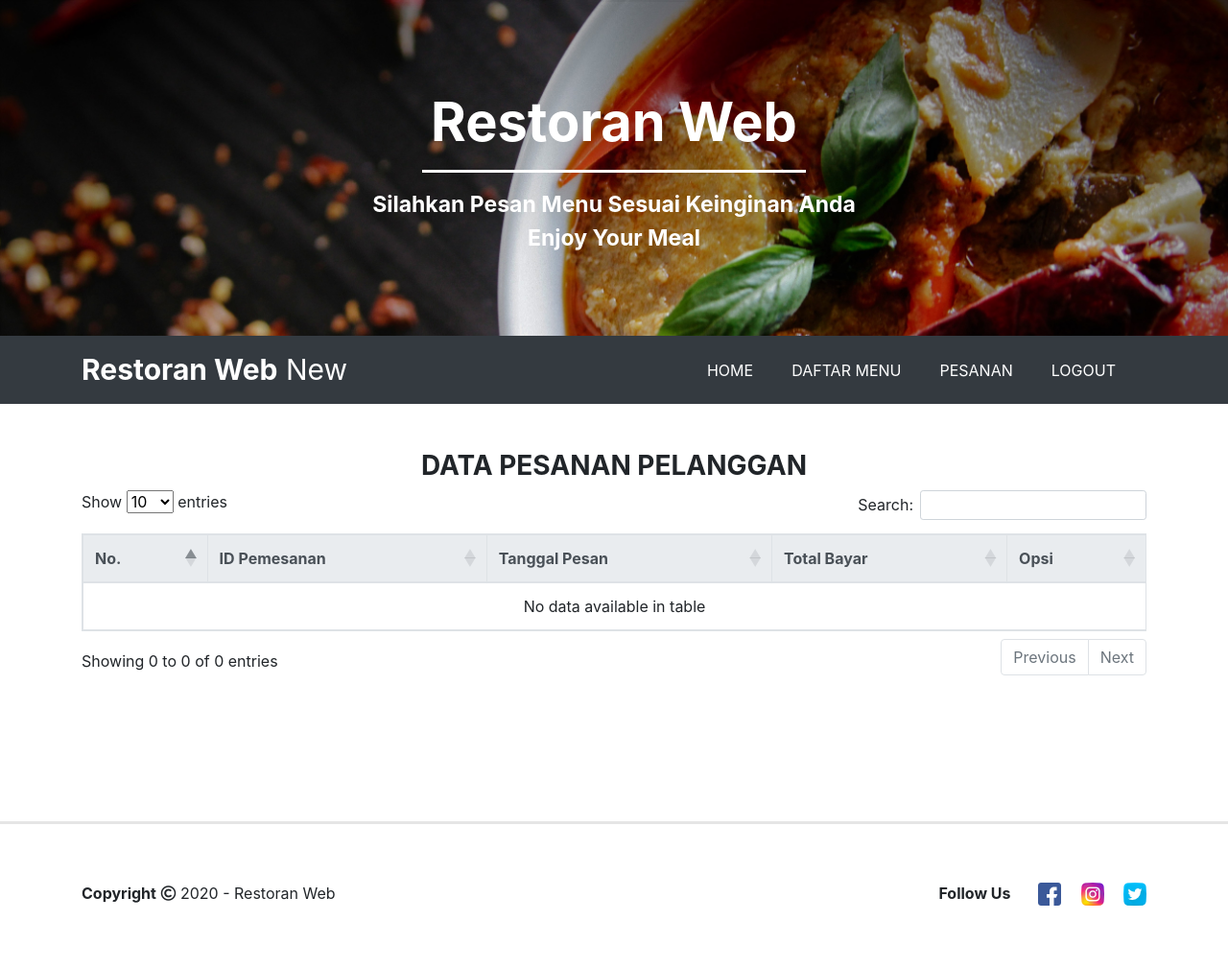
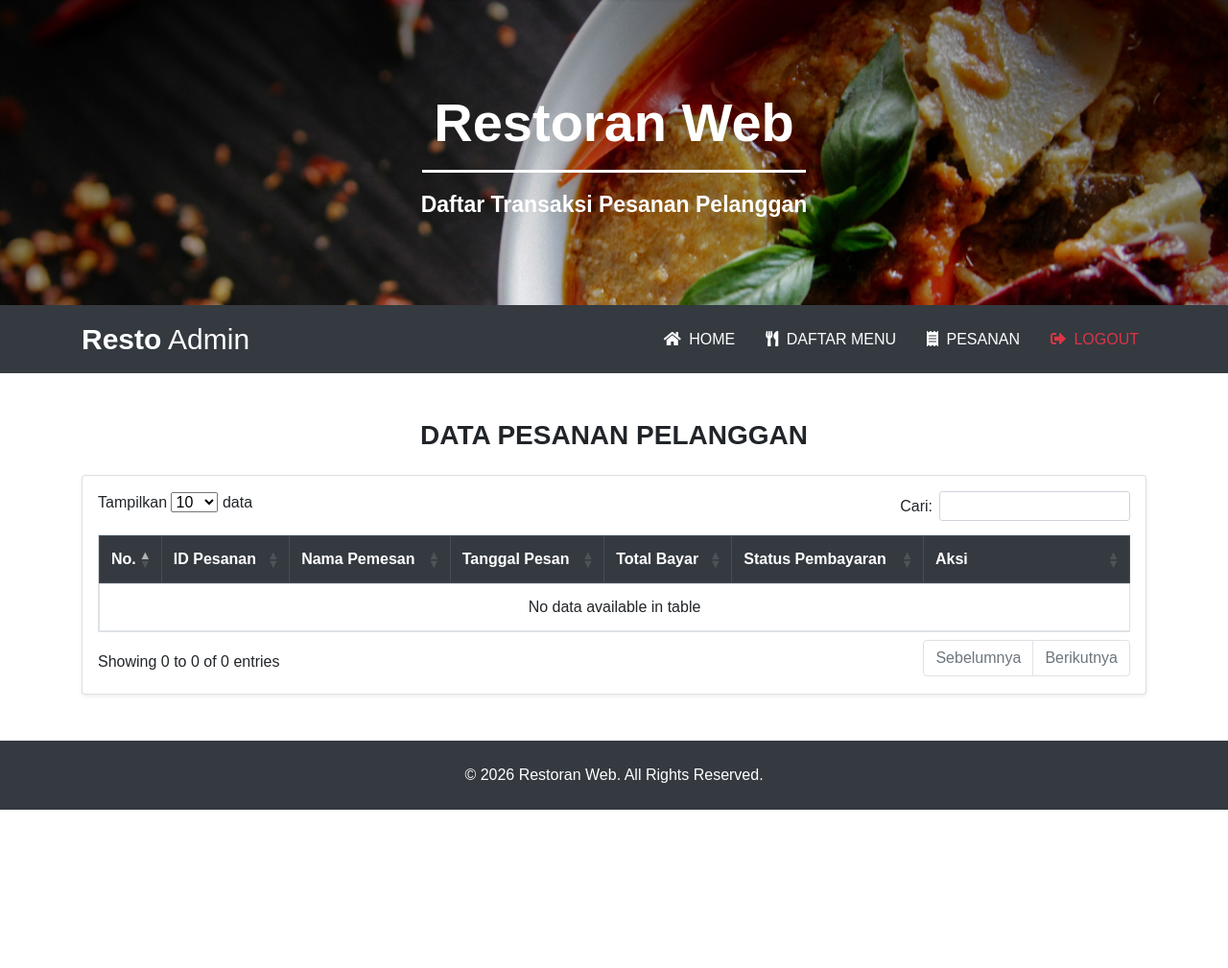
Before and after one commit to Leon24k/pemesananMakanan, a PHP site: page /pesanan.php in a window 1280 px wide. Shown: the whole page at 96% size. After the commit the page ends 844 px from the top, so only its background shows below. Run offline with PHP 8.4, Linux system fonts and the light colour scheme; a user stored in the database is signed in; data comes from the database, SQL or seed files in the repository; data that the repository does not hold is empty; some libraries are stand-ins or nearby versions.

Commit message:
feat(orders): add payment status updates, customer relations, and remove deprecated files

```diff
--- a/pesanan.php
+++ b/pesanan.php
@@ -1,13 +1,19 @@
 <?php
-    include('koneksi.php');
-    session_start();
-      if(!isset($_SESSION['login_user'])) {
-        header("location: login.php");
-      }else{
+require_once 'auth.php';
+require_admin();
+require_once 'koneksi.php';
+
+// Ambil data pemesanan beserta informasi pemesan jika ada
+$query = "SELECT p.*, u.nama_lengkap, u.username
+          FROM pemesanan p
+          LEFT JOIN user u ON p.id_user = u.id_user
+          ORDER BY p.id_pemesanan DESC";
+$ambil = mysqli_query($koneksi, $query);
+$pesanan_list = mysqli_fetch_all($ambil, MYSQLI_ASSOC);
 ?>
 
 <!doctype html>
-<html lang="en">
+<html lang="id">
   <head>
     <!-- Required meta tags -->
     <meta charset="utf-8">
@@ -15,30 +21,27 @@
 
     <!-- Bootstrap CSS -->
     <link rel="stylesheet" href="https://stackpath.bootstrapcdn.com/bootstrap/4.5.0/css/bootstrap.min.css" integrity="sha384-9aIt2nRpC12Uk9gS9baDl411NQApFmC26EwAOH8WgZl5MYYxFfc+NcPb1dKGj7Sk" crossorigin="anonymous">
-    <link rel="stylesheet" type="text/css" href="css/bootstrap.min.css">
     <link rel="stylesheet" type="text/css" href="index.css">
     <link rel="stylesheet" type="text/css" href="fontawesome/css/all.min.css">
-    <link rel="stylesheet" type="text/css" href="https://cdnjs.cloudflare.com/ajax/libs/twitter-bootstrap/4.1.3/css/bootstrap.css">
     <link rel="stylesheet" type="text/css" href="https://cdn.datatables.net/1.10.21/css/dataTables.bootstrap4.min.css">
 
-    <title>Restoran Web</title>
+    <title>Data Pesanan Pelanggan - Restoran Web</title>
   </head>
   <body>
   <!-- Jumbotron -->
-      <div class="jumbotron jumbotron-fluid text-center">
+      <div class="jumbotron jumbotron-fluid text-center mb-0">
         <div class="container">
           <h1 class="display-4"><span class="font-weight-bold">Restoran Web</span></h1>
           <hr>
-          <p class="lead font-weight-bold">Silahkan Pesan Menu Sesuai Keinginan Anda <br>
-          Enjoy Your Meal</p>
+          <p class="lead font-weight-bold">Daftar Transaksi Pesanan Pelanggan</p>
         </div>
       </div>
   <!-- Akhir Jumbotron -->
 
   <!-- Navbar -->
-      <nav class="navbar navbar-expand-lg  bg-dark">
+      <nav class="navbar navbar-expand-lg navbar-dark bg-dark sticky-top">
         <div class="container">
-        <a class="navbar-brand text-white" href="admin.php"><strong>Restoran Web</strong> New</a>
+        <a class="navbar-brand" href="admin.php"><strong>Resto</strong> Admin</a>
         <button class="navbar-toggler" type="button" data-toggle="collapse" data-target="#navbarNav" aria-controls="navbarNav" aria-expanded="false" aria-label="Toggle navigation">
           <span class="navbar-toggler-icon"></span>
         </button>
@@ -46,16 +49,16 @@
         <div class="collapse navbar-collapse" id="navbarNav">
           <ul class="navbar-nav ml-auto">
             <li class="nav-item">
-              <a class="nav-link mr-4" href="admin.php">HOME</a>
+              <a class="nav-link mr-3" href="admin.php"><i class="fas fa-home mr-1"></i> HOME</a>
             </li>
             <li class="nav-item">
-              <a class="nav-link mr-4" href="daftar_menu.php">DAFTAR MENU</a>
+              <a class="nav-link mr-3" href="daftar_menu.php"><i class="fas fa-utensils mr-1"></i> DAFTAR MENU</a>
+            </li>
+            <li class="nav-item active">
+              <a class="nav-link mr-3" href="pesanan.php"><i class="fas fa-receipt mr-1"></i> PESANAN</a>
             </li>
             <li class="nav-item">
-              <a class="nav-link mr-4" href="pesanan.php">PESANAN</a>
-            </li>
-            <li class="nav-item">
-              <a class="nav-link mr-4" href="logout.php">LOGOUT</a>
+              <a class="nav-link text-danger" href="logout.php"><i class="fas fa-sign-out-alt mr-1"></i> LOGOUT</a>
             </li>
           </ul>
         </div>
@@ -63,42 +66,53 @@
       </nav>
   <!-- Akhir Navbar -->
 
-  <!-- Menu -->
-    <div class="container">
-      <div class="judul-pesanan mt-5">
+  <!-- Menu Pesanan -->
+    <div class="container my-5">
+      <div class="judul-pesanan text-center mb-4">
+        <h3 class="font-weight-bold">DATA PESANAN PELANGGAN</h3>
+      </div>
 
-        <h3 class="text-center font-weight-bold">DATA PESANAN PELANGGAN</h3>
-
-      </div>
-      <table class="table table-bordered" id="example">
-        <thead class="thead-light">
+      <div class="card shadow-sm p-3">
+        <div class="table-responsive">
+          <table class="table table-bordered table-hover" id="example">
+            <thead class="thead-dark">
               <tr>
-            <th scope="col">No.</th>
-            <th scope="col">ID Pemesanan</th>
+                <th scope="col" style="width: 5%;">No.</th>
+                <th scope="col">ID Pesanan</th>
+                <th scope="col">Nama Pemesan</th>
                 <th scope="col">Tanggal Pesan</th>
                 <th scope="col">Total Bayar</th>
-            <th scope="col">Opsi</th>
+                <th scope="col">Status Pembayaran</th>
+                <th scope="col" style="width: 20%;">Aksi</th>
               </tr>
             </thead>
             <tbody>
-          <?php $nomor=1; ?>
-          <?php
-            $ambil = mysqli_query($koneksi, 'SELECT * FROM pemesanan');
-            $result = mysqli_fetch_all($ambil, MYSQLI_ASSOC);
-          ?>
-          <?php foreach($result as $result) : ?>
-
+              <?php $nomor = 1; ?>
+              <?php foreach($pesanan_list as $row) : ?>
               <tr>
-            <th scope="row"><?php echo $nomor; ?></th>
-            <td><?php echo $result["id_pemesanan"]; ?></td>
-            <td><?php echo $result["tanggal_pemesanan"]; ?></td>
-            <td>Rp. <?php echo number_format($result["total_belanja"]); ?></td>
+                <td class="text-center"><?php echo $nomor; ?></td>
+                <td>#<?php echo htmlspecialchars($row["id_pemesanan"]); ?></td>
                 <td>
-
-              <a href="detail_pesanan.php?id=<?php echo $result['id_pemesanan'] ?>" class="badge badge-primary">Detail</a>
-
-
-              <a href="clear_pesanan.php?id=<?php echo $result['id_pemesanan'] ?>" class="badge badge-danger">Hapus Data</a>
+                  <strong>
+                    <?php echo htmlspecialchars($row["nama_lengkap"] ?? $row["username"] ?? 'Pelanggan'); ?>
+                  </strong>
+                </td>
+                <td><?php echo date('d-m-Y', strtotime($row["tanggal_pemesanan"])); ?></td>
+                <td>Rp. <?php echo number_format($row["total_belanja"], 0, ',', '.'); ?></td>
+                <td>
+                  <?php if (($row['status_pembayaran'] ?? '') === 'Lunas'): ?>
+                    <span class="badge badge-success px-2 py-1"><i class="fas fa-check-circle mr-1"></i> Lunas</span>
+                  <?php else: ?>
+                    <span class="badge badge-warning px-2 py-1"><i class="fas fa-clock mr-1"></i> Belum Bayar</span>
+                  <?php endif; ?>
+                </td>
+                <td>
+                  <a href="detail_pesanan.php?id=<?php echo urlencode($row['id_pemesanan']); ?>" class="btn btn-primary btn-sm">
+                    <i class="fas fa-eye mr-1"></i> Detail
+                  </a>
+                  <a href="clear_pesanan.php?id=<?php echo urlencode($row['id_pemesanan']); ?>" class="btn btn-danger btn-sm" onclick="return confirm('Apakah Anda yakin ingin menghapus pesanan #<?php echo htmlspecialchars($row['id_pemesanan']); ?>?');">
+                    <i class="fas fa-trash mr-1"></i> Hapus
+                  </a>
                 </td>
               </tr>
               <?php $nomor++; ?>
@@ -106,50 +120,40 @@
             </tbody>
           </table>
         </div>
-  <!-- Akhir Menu -->
-
+      </div>
+    </div>
+  <!-- Akhir Menu Pesanan -->
 
   <!-- Awal Footer -->
-      <hr class="footer">
-      <div class="container">
-        <div class="row footer-body">
-          <div class="col-md-6">
-          <div class="copyright">
-            <strong>Copyright</strong> <i class="far fa-copyright"></i> 2020 -  Restoran Web</p>
+      <footer class="bg-dark text-white py-4 mt-5">
+        <div class="container text-center">
+          <p class="mb-0">&copy; <?php echo date('Y'); ?> Restoran Web. All Rights Reserved.</p>
         </div>
-          </div>
-
-          <div class="col-md-6 d-flex justify-content-end">
-          <div class="icon-contact">
-          <label class="font-weight-bold">Follow Us </label>
-          <a href="#"><img src="images/icon/fb.png" class="mr-3 ml-4" data-toggle="tooltip" title="Facebook"></a>
-          <a href="#"><img src="images/icon/ig.png" class="mr-3" data-toggle="tooltip" title="Instagram"></a>
-          <a href="#"><img src="images/icon/twitter.png" class="" data-toggle="tooltip" title="Twitter"></a>
-        </div>
-          </div>
-        </div>
-      </div>
+      </footer>
   <!-- Akhir Footer -->
 
-
-
-
-
     <!-- Optional JavaScript -->
-    <!-- jQuery first, then Popper.js, then Bootstrap JS -->
-    <script src="https://code.jquery.com/jquery-3.5.1.slim.min.js" integrity="sha384-DfXdz2htPH0lsSSs5nCTpuj/zy4C+OGpamoFVy38MVBnE+IbbVYUew+OrCXaRkfj" crossorigin="anonymous"></script>
+    <script src="https://code.jquery.com/jquery-3.5.1.min.js"></script>
     <script src="https://cdn.jsdelivr.net/npm/popper.js@1.16.0/dist/umd/popper.min.js" integrity="sha384-Q6E9RHvbIyZFJoft+2mJbHaEWldlvI9IOYy5n3zV9zzTtmI3UksdQRVvoxMfooAo" crossorigin="anonymous"></script>
     <script src="https://stackpath.bootstrapcdn.com/bootstrap/4.5.0/js/bootstrap.min.js" integrity="sha384-OgVRvuATP1z7JjHLkuOU7Xw704+h835Lr+6QL9UvYjZE3Ipu6Tp75j7Bh/kR0JKI" crossorigin="anonymous"></script>
-    <script type="text/javascript" src="js/bootstrap.min.js"></script>
-    <script type="text/javascript" src="js/jquery.js"></script>
-    <script src="https://code.jquery.com/jquery-3.5.1.js"></script>
     <script src="https://cdn.datatables.net/1.10.21/js/jquery.dataTables.min.js"></script>
     <script src="https://cdn.datatables.net/1.10.21/js/dataTables.bootstrap4.min.js"></script>
     <script>
       $(document).ready(function() {
-          $('#example').DataTable();
-      } );
+          $('#example').DataTable({
+            "language": {
+              "search": "Cari:",
+              "lengthMenu": "Tampilkan _MENU_ data",
+              "info": "Menampilkan _START_ sampai _END_ dari _TOTAL_ data",
+              "paginate": {
+                "first": "Awal",
+                "last": "Akhir",
+                "next": "Berikutnya",
+                "previous": "Sebelumnya"
+              }
+            }
+          });
+      });
     </script>
   </body>
 </html>
-<?php } ?>
```
Also changed, not shown: clear_pesanan.php (+26 -8 lines), detail_pesanan.php (+151 -110 lines), konfirmasi_cetak.php (deleted, +0 -26 lines), konfirmasi_nocetak.php (deleted, +0 -25 lines). Lines whose indentation alone changed are shown as unchanged.
